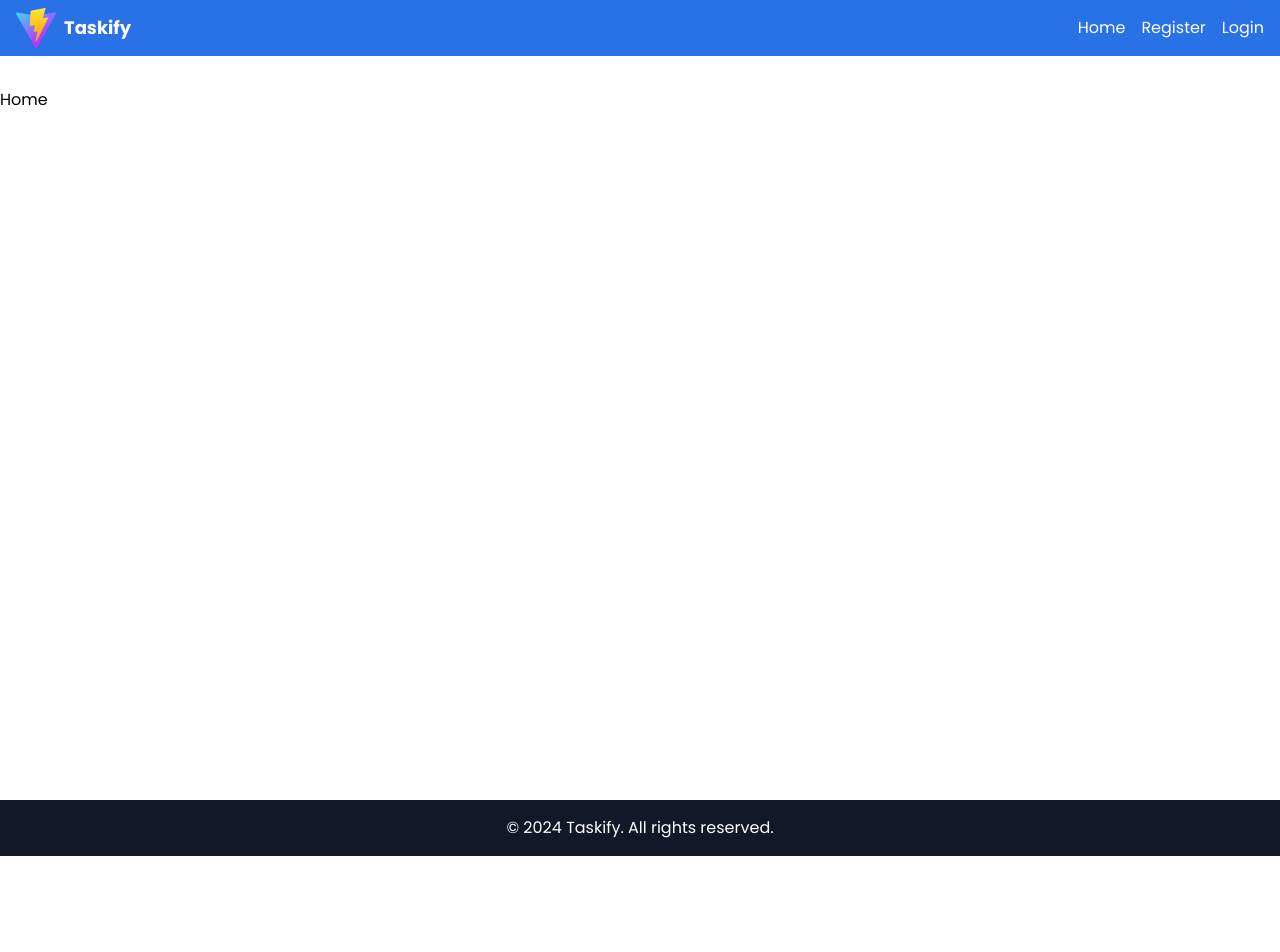
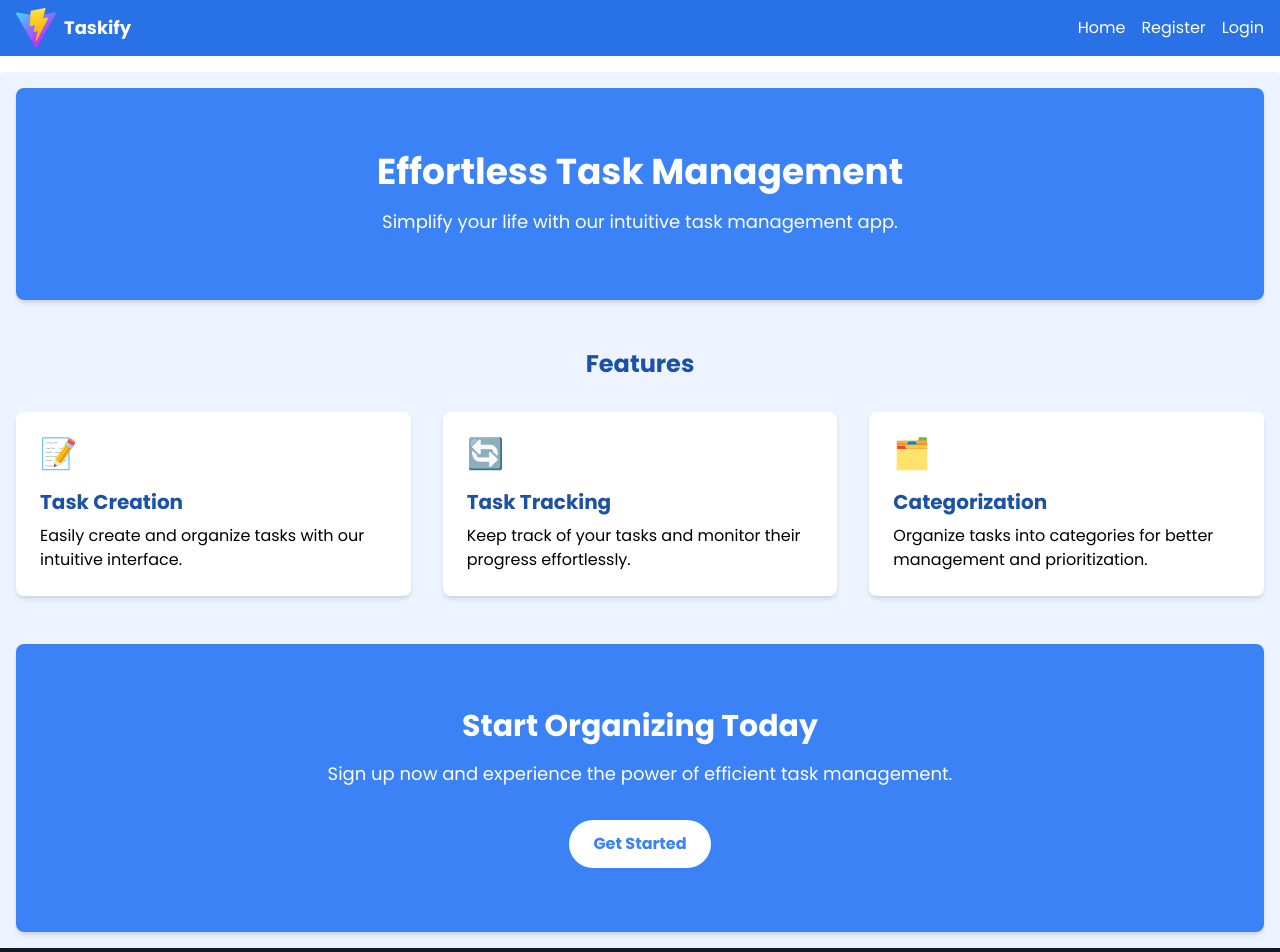
Before and after one commit to serhatkaya/react-task-management, a React (Vite) app: page / in a window 1280 px wide. Shown: the top 952 px of the page. Before the commit the page ends 856 px from the top, so only its background shows below. Built offline with nearby package versions, Linux system fonts and the light colour scheme.

Commit message:
layout & homepage update

```diff
--- a/src/components/Layout.tsx
+++ b/src/components/Layout.tsx
@@ -7,7 +7,7 @@ function Layout() {
     <>
       <div className="min-h-screen">
         <Header />
-        <div className="container mx-auto py-8">
+        <div className="container mx-auto px-4 mt-4 py-4 rounded-[4px] bg-secondary">
           <Outlet />
         </div>
       </div>
--- a/src/pages/Home.tsx
+++ b/src/pages/Home.tsx
@@ -1,3 +1,50 @@
-export default function Home() {
-  return <>Home</>;
-}
+import { useNavigate } from 'react-router-dom';
+import Button from '../components/ui/Button';
+import Card from '../components/ui/Card';
+
+const Home = () => {
+  const nav = useNavigate();
+  return (
+    <div>
+      <section className="bg-blue-500 text-white py-16 text-center rounded-lg shadow-md">
+        <h1 className="text-4xl font-bold mb-4">Effortless Task Management</h1>
+        <p className="text-lg">
+          Simplify your life with our intuitive task management app.
+        </p>
+      </section>
+
+      <section className="py-12">
+        <div className="container mx-auto">
+          <h2 className="text-2xl font-bold mb-8 text-placeholder text-center">Features</h2>
+          <div className="grid grid-cols-1 md:grid-cols-3 gap-8">
+            <Card icon="📝" title="Task Creation">
+              Easily create and organize tasks with our intuitive interface.
+            </Card>
+            <Card icon="🔄" title="Task Tracking">
+              Keep track of your tasks and monitor their progress effortlessly.
+            </Card>
+            <Card icon="🗂️" title="Categorization">
+              Organize tasks into categories for better management and
+              prioritization.
+            </Card>
+          </div>
+        </div>
+      </section>
+
+      <section className="bg-blue-500 text-white py-16 text-center rounded-lg shadow-md">
+        <h2 className="text-3xl font-bold mb-4">Start Organizing Today</h2>
+        <p className="text-lg">
+          Sign up now and experience the power of efficient task management.
+        </p>
+        <Button
+          onClick={() => nav('register')}
+          className="bg-white text-blue-500 px-6 py-3 rounded-full mt-8 font-bold hover:bg-blue-400 hover:text-white"
+        >
+          Get Started
+        </Button>
+      </section>
+    </div>
+  );
+};
+
+export default Home;
```
